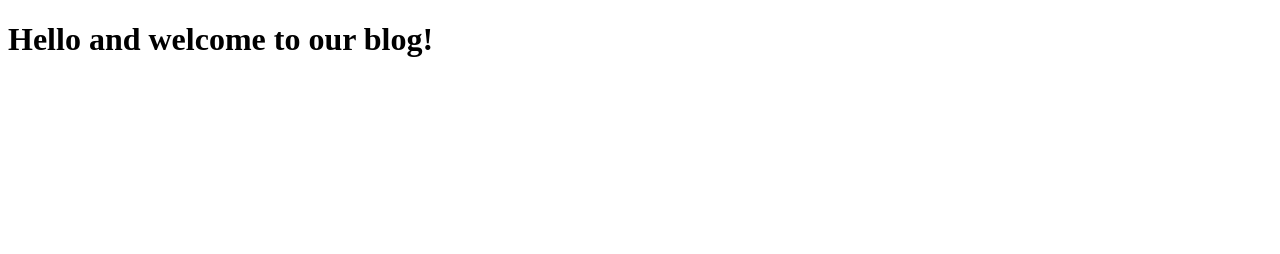
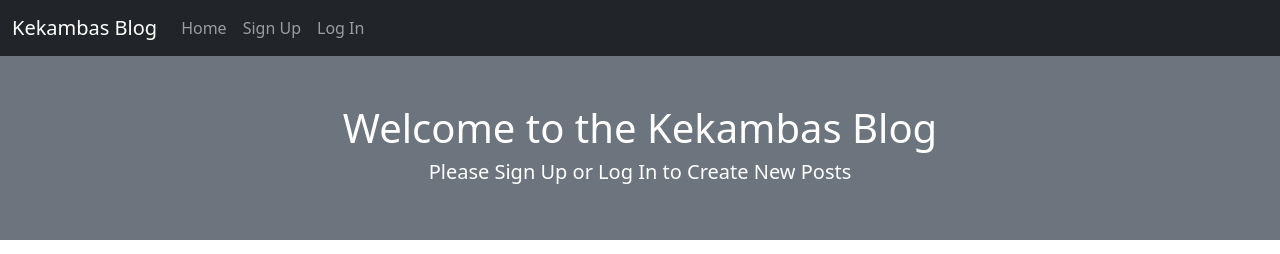
Before and after one commit to lureeves/CT-flask_blog, a Flask app: page / in a window 1280 px wide. Shown: the top 254 px of the page. Run offline with Flask 2, Linux system fonts and the light colour scheme.

Commit message:
First commit

```diff
--- a/app/routes.py
+++ b/app/routes.py
@@ -2,7 +2,7 @@ from app import app
 from flask import render_template
 
 @app.route('/')
-def hello_world():
+def index():
     return render_template('index.html')
 
 
--- /dev/null
+++ b/app/templates/base.html
@@ -0,0 +1,27 @@
+<!DOCTYPE html>
+<html lang="en">
+<head>
+    <meta charset="UTF-8">
+    <meta http-equiv="X-UA-Compatible" content="IE=edge">
+    <meta name="viewport" content="width=device-width, initial-scale=1.0">
+    <title>Kekambas Blog | {% block title %}Base{% endblock %}</title>
+    <link rel="stylesheet" href="https://cdn.jsdelivr.net/npm/bootstrap@5.3.0-alpha1/dist/css/bootstrap.min.css">
+</head>
+<body>
+
+    {% include 'nav.html' %}
+    <div class="row bg-secondary py-5">
+        <div class="col text-center text-white">
+            {% block header %}
+                <h1>Hello World</h1>
+            {% endblock %}
+        </div>
+    </div>
+    <div class="container">
+        {% block content %}
+        {% endblock %}
+
+    </div>
+    <script src="https://cdn.jsdelivr.net/npm/bootstrap@5.3.0-alpha1/dist/js/bootstrap.bundle.min.js"></script>
+</body>
+</html>
--- a/app/templates/index.html
+++ b/app/templates/index.html
@@ -1,13 +1,50 @@
-<!DOCTYPE html>
-<html lang="en">
-<head>
-    <meta charset="UTF-8">
-    <meta http-equiv="X-UA-Compatible" content="IE=edge">
-    <meta name="viewport" content="width=device-width, initial-scale=1.0">
-    <title>Flask Blog</title>
-</head>
-<body>
-    <h1>Hello and welcome to our blog!</h1>
+{% extends 'base.html' %}
 
-</body>
-</html>
+{% block title %} Home {% endblock %}
+
+{% block header %}
+    <h1>Welcome to the Kekambas Blog</h1>
+    <h5>Please Sign Up or Log In to Create New Posts</h5>
+{% endblock %}
+
+{% block content %}
+    <div class="row">
+        <!-- Left 2/3 Column -->
+        <div class="col-12 col-lg-8 order-1 order-lg-0">
+
+            <div class="card mt-3">
+                <div class="row g-0">
+                    <div class="col-md-4">
+                        <img class="card-img-top" src="https://picsum.photos/500" alt="random">
+                    </div>
+                    <div class="col-md-8">
+                        <div class="card-body">
+                            <h6 class="card-subtitle">March 21, 2023</h6>
+                            <h5 class="card-title">First Title</h5>
+                            <p class="card-text">Lorem ipsum dolor sit amet consectetur adipisicing elit. Vitae, ducimus. Ipsam tenetur impedit reiciendis. Necessitatibus nemo ab nihil, error odit voluptatibus nulla dolorum nam, natus corrupti, aspernatur maiores doloribus aliquam!</p>
+                        </div>
+                    </div>
+                </div>
+            </div>
+
+        </div>
+
+        <!-- Right 1/3 Column -->
+        <div class="col-12 col-lg-4 order-0 order-lg-1">
+
+            <div class="card mt-3">
+                <div class="card-header">Search</div>
+                <div class="card-body">
+                    <form action="">
+                        <div class="input-group">
+                            <input type="text" class="form-control" placeholder="Enter Search Term...">
+                            <button type="submit" class="btn btn-primary">Search</button>
+                        </div>
+                    </form>
+                </div>
+            </div>
+
+        </div>
+
+    </div>
+{% endblock %}
--- /dev/null
+++ b/app/templates/nav.html
@@ -0,0 +1,15 @@
+<nav class="navbar navbar-expand-lg bg-dark" data-bs-theme="dark">
+    <div class="container-fluid">
+        <a class="navbar-brand" href="#">Kekambas Blog</a>
+        <button class="navbar-toggler" type="button" data-bs-toggle="collapse" data-bs-target="#collapseLinks" aria-controls="collapseLinks" aria-expanded="false" aria-label="Toggle navigation">
+        <span class="navbar-toggler-icon"></span>
+        </button>
+        <div class="collapse navbar-collapse" id="collapseLinks">
+        <div class="navbar-nav">
+            <a class="nav-link" href="#">Home</a>
+            <a class="nav-link" href="#">Sign Up</a>
+            <a class="nav-link" href="#">Log In</a>
+        </div>
+        </div>
+    </div>
+</nav>
```
